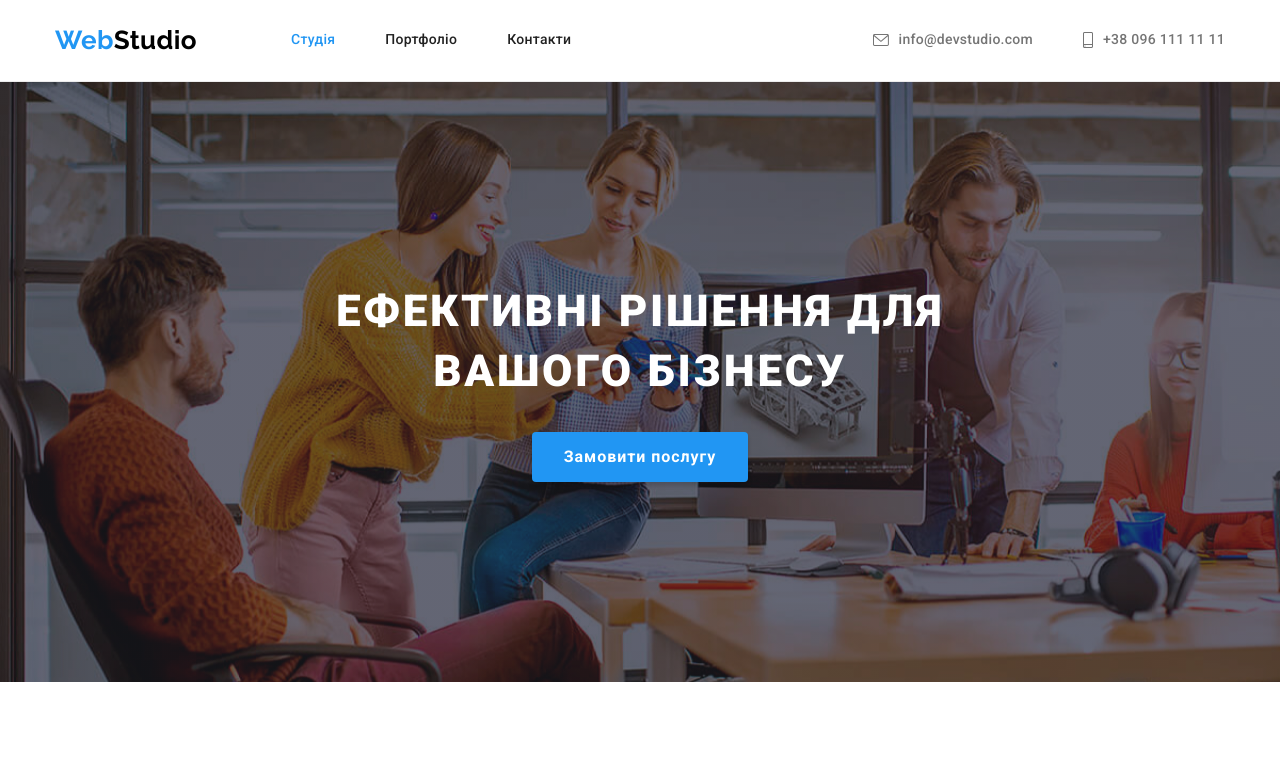
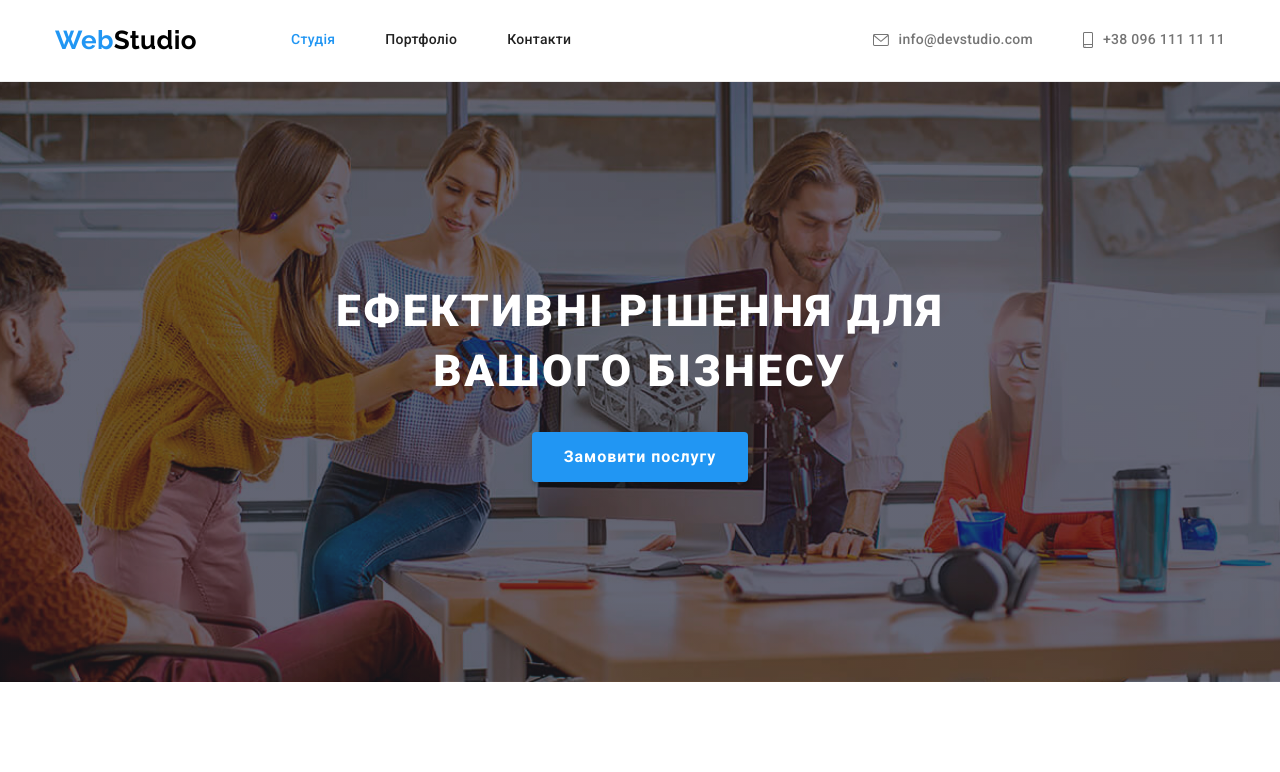
Before and after one commit to olexandryakowenko/goit-markup-hw-04, a plain HTML site: page index.html in a window 1280 px wide. Shown: the top 772 px of the page. Drawn offline with nearby package versions, Linux system fonts and the light colour scheme.

Commit message:
add max width bg img

```diff
--- a/styles/styles.css
+++ b/styles/styles.css
@@ -180,6 +180,9 @@ p {
   text-align: center;
   padding-top: 200px;
   padding-bottom: 200px;
+  max-width: 1600px;
+  margin-right: auto;
+  margin-left: auto;
 
   background-image: linear-gradient(
       rgba(47, 48, 58, 0.4),
@@ -187,6 +190,9 @@ p {
     ),
     url("../studio.png");
   background-color: var(--bg-hero-color);
+  background-repeat: no-repeat;
+  background-position: center;
+  background-size: cover;
 }
 
 .hero-title {
```
